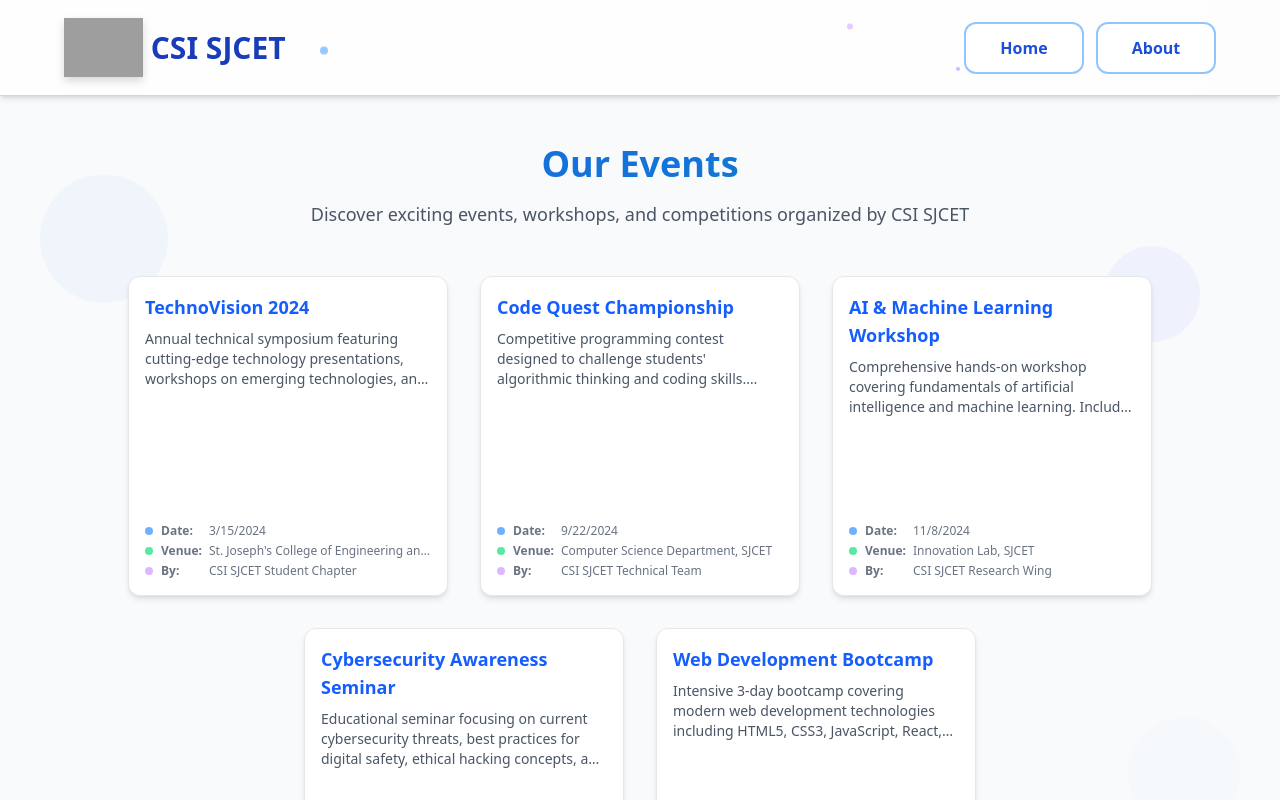
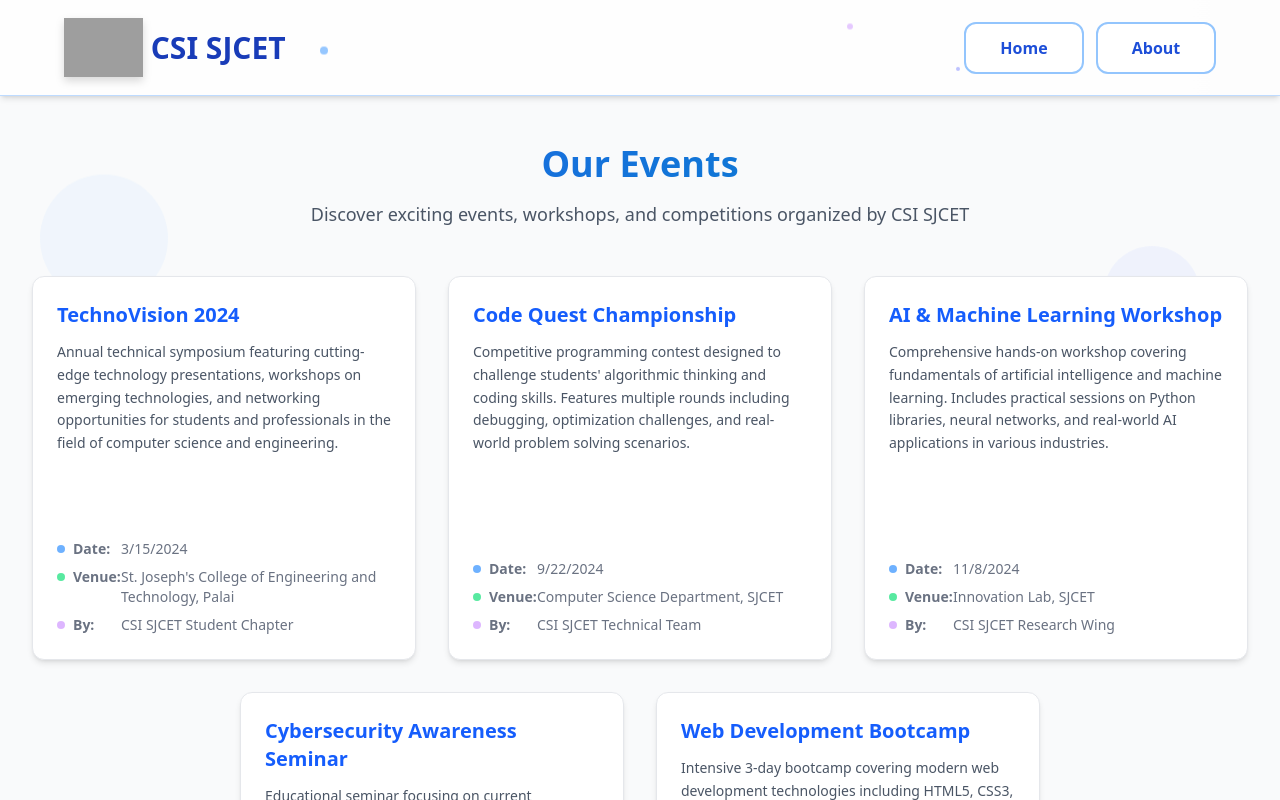
Before and after one commit to CSVaishakh/CSI-Execom-Task, a Next.js app: page /events in a window 1280 px wide. Shown: the top 800 px of the page. Built offline with nearby package versions, Linux system fonts and the light colour scheme; grey boxes are pictures that could not be loaded.

Commit message:
feat: update EventCard styling and improve layout in EventDetails

```diff
--- a/components/eventsPage/eventCard.tsx
+++ b/components/eventsPage/eventCard.tsx
@@ -7,41 +7,41 @@ export interface eventProps {
 
 export default function EventCard({ event }: eventProps) {
   return (
-    <section className="w-full aspect-square border border-gray-200 rounded-lg p-4 shadow-md hover:shadow-xl transition-all duration-500 bg-white group transform hover:scale-105 hover:-translate-y-2 relative overflow-hidden">
+    <section className="w-full h-96 border border-gray-200 rounded-lg p-6 shadow-md hover:shadow-xl transition-all duration-500 bg-white group transform hover:scale-105 hover:-translate-y-2 relative overflow-hidden">
       {/* Animated background gradient on hover */}
       <div className="absolute inset-0 bg-gradient-to-br from-blue-50 to-indigo-50 opacity-0 group-hover:opacity-100 transition-opacity duration-500 rounded-lg"></div>
 
       <div className="h-full flex flex-col justify-between relative z-10">
-        <div className="flex-1">
-          <h3 className="text-lg font-bold mb-2 text-blue-600 line-clamp-2 group-hover:text-blue-700 transition-colors duration-300 transform group-hover:scale-[1.02]">
+        <div className="flex-1 overflow-hidden">
+          <h3 className="text-xl font-bold mb-3 text-blue-600 group-hover:text-blue-700 transition-colors duration-300 transform group-hover:scale-[1.02]">
             {event.name}
           </h3>
-          <p className="text-sm text-gray-600 mb-3 flex-grow overflow-hidden line-clamp-3 group-hover:text-gray-700 transition-colors duration-300">
+          <p className="text-sm text-gray-600 mb-4 leading-relaxed group-hover:text-gray-700 transition-colors duration-300 overflow-hidden">
             {event.descreption}
           </p>
         </div>
 
-        <div className="text-xs text-gray-500 space-y-1 mt-auto transform group-hover:translate-x-1 transition-transform duration-300">
-          <p className="flex items-center group-hover:text-gray-600 transition-colors duration-300">
-            <span className="font-semibold w-16 flex items-center">
+        <div className="text-sm text-gray-500 space-y-2 mt-auto transform group-hover:translate-x-1 transition-transform duration-300">
+          <p className="flex items-start group-hover:text-gray-600 transition-colors duration-300">
+            <span className="font-semibold w-16 flex items-center shrink-0">
               <span className="w-2 h-2 bg-blue-400 rounded-full mr-2 animate-pulse"></span>
               Date:
             </span>
             <span className="flex-1">{new Date(event.date).toLocaleDateString()}</span>
           </p>
-          <p className="flex items-center group-hover:text-gray-600 transition-colors duration-300">
-            <span className="font-semibold w-16 flex items-center">
+          <p className="flex items-start group-hover:text-gray-600 transition-colors duration-300">
+            <span className="font-semibold w-16 flex items-center shrink-0">
               <span className="w-2 h-2 bg-green-400 rounded-full mr-2 animate-pulse" style={{animationDelay: '0.2s'}}></span>
               Venue:
             </span>
-            <span className="flex-1 line-clamp-1">{event.venue}</span>
+            <span className="flex-1 line-clamp-2">{event.venue}</span>
           </p>
-          <p className="flex items-center group-hover:text-gray-600 transition-colors duration-300">
-            <span className="font-semibold w-16 flex items-center">
+          <p className="flex items-start group-hover:text-gray-600 transition-colors duration-300">
+            <span className="font-semibold w-16 flex items-center shrink-0">
               <span className="w-2 h-2 bg-purple-400 rounded-full mr-2 animate-pulse" style={{animationDelay: '0.4s'}}></span>
               By:
             </span>
-            <span className="flex-1 line-clamp-1">{event.organiser}</span>
+            <span className="flex-1 line-clamp-2">{event.organiser}</span>
           </p>
         </div>
 
--- a/components/eventsPage/eventDetails.tsx
+++ b/components/eventsPage/eventDetails.tsx
@@ -17,7 +17,7 @@ export default function EventDetails() {
           {eventsData.map((event, index) => (
             <div
               key={event.id}
-              className="flex-shrink-0 w-80 max-w-sm animate-fade-in-up"
+              className="flex-shrink-0 w-full sm:w-80 md:w-96 lg:w-80 xl:w-96 animate-fade-in-up"
               style={{
                 animationDelay: `${index * 0.1}s`,
                 animationFillMode: 'both'
```
